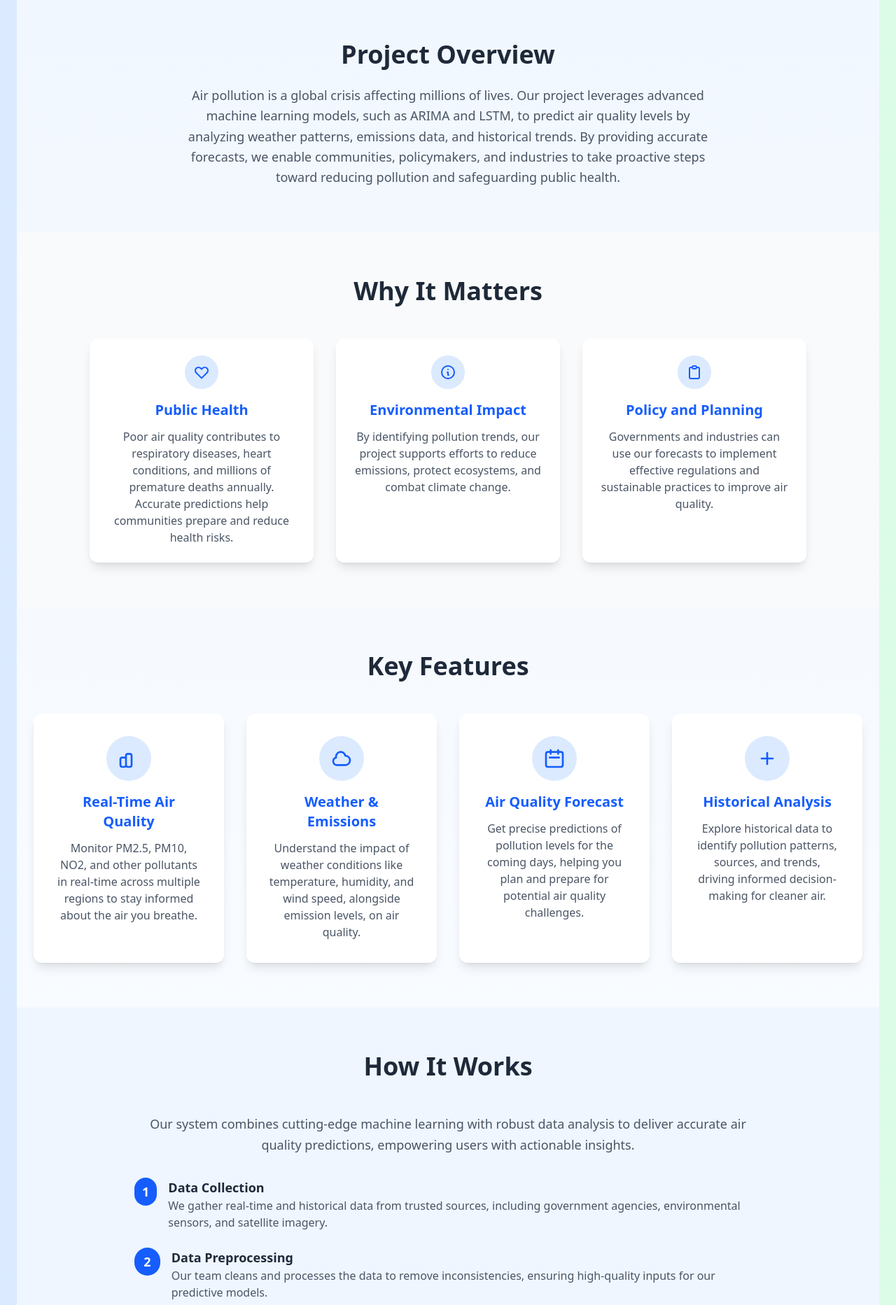
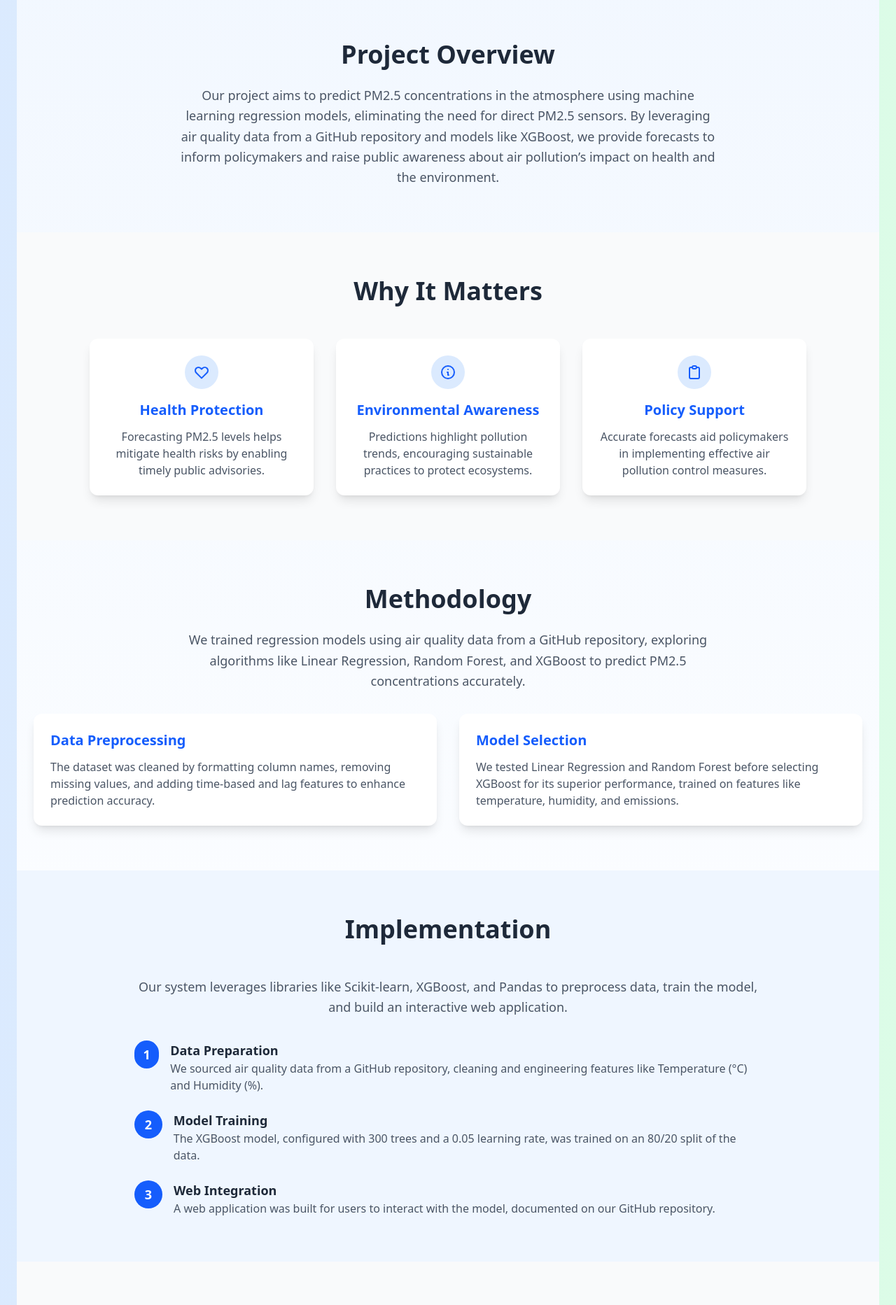
Before and after one commit to SatyaRy/air-quality-predict-webapp, a React (Vite) app in the folder frontend/: page / in a window 1280 px wide. Shown: the part 540-2405 px from the top of the page at 70% size. Built offline with nearby package versions, Linux system fonts and the light colour scheme.

Commit message:
Refine air quality advice thresholds and enhance dashboard form validation

```diff
--- a/frontend/src/pages/Dashboard.jsx
+++ b/frontend/src/pages/Dashboard.jsx
@@ -11,31 +11,31 @@ import {
 } from "react-icons/fa";
 
 const getAdvice = (pm25) => {
-  if (pm25 <= 49.9) {
+  if (pm25 <= 12.0) {
     return {
       text: "Breathe easy! The air is fresh and healthy. A perfect day for outdoor activities.",
       icon: <FaCheckCircle className="inline-block mr-2" size={20} />,
       color: "text-green-600",
     };
-  } else if (pm25 <= 99.9) {
+  } else if (pm25 <= 35.4) {
     return {
       text: "Air quality is acceptable, but a few sensitive individuals may feel mild effects. Keep enjoying your day!",
       icon: <FaExclamationCircle className="inline-block mr-2" size={20} />,
       color: "text-yellow-600",
     };
-  } else if (pm25 <= 149.9) {
+  } else if (pm25 <= 55.4) {
     return {
       text: "If you have respiratory conditions, consider limiting outdoor exertion. Others can still enjoy normal activities.",
       icon: <FaExclamationTriangle className="inline-block mr-2" size={20} />,
       color: "text-orange-600",
     };
-  } else if (pm25 <= 199.9) {
+  } else if (pm25 <= 150.4) {
     return {
       text: "Everyone may start to feel health effects. It's a good idea to reduce prolonged outdoor activities.",
       icon: <FaRadiation className="inline-block mr-2" size={20} />,
       color: "text-red-600",
     };
-  } else if (pm25 <= 299.9) {
+  } else if (pm25 <= 250.4) {
     return {
       text: "Serious health effects possible for everyone. Stay indoors as much as possible and wear a mask if outside.",
       icon: <FaSkullCrossbones className="inline-block mr-2" size={20} />,
@@ -70,24 +70,22 @@ const AirQualityAdvice = ({ pm25 }) => {
 
 function Dashboard() {
   const [formData, setFormData] = useState({
+    Temperature: 25,
+    Humidity: 60,
+    Pressure: 1013,
+    Wind_Speed_kmh: 7.2,
+    Visibility: 10,
+    Rainfall: 0,
+    so2: 10,
+    no2: 20,
+    PM10: 30,
     AQI: 50,
-    PM10_μgm3: 30,
-    NO2_ppb: 20,
-    Temperature_C: 25,
-    Humidity_: 60,
-    SO2_ppb: 10,
-    CO_ppm: 0.5,
-    O3_ppb: 15,
-    PM25_μgm3: 20,
-    Wind_Speed_ms: 2,
-    PM25_1hr_ago: 18,
-    PM25_2hr_ago: 19,
-    pm25_rolling_mean3: 19.5,
   });
 
   const [pm25, setPm25] = useState(null);
   const [loading, setLoading] = useState(false);
   const [error, setError] = useState(null);
+  const [formErrors, setFormErrors] = useState({});
 
   const handleChange = (e) => {
     const { name, value } = e.target;
@@ -95,10 +93,29 @@ function Dashboard() {
       ...prev,
       [name]: value ? parseFloat(value) : "",
     }));
+    // Clear error for this field when user starts typing
+    if (formErrors[name]) {
+      setFormErrors((prev) => ({ ...prev, [name]: "" }));
+    }
+  };
+
+  const validateForm = () => {
+    const errors = {};
+    Object.keys(formData).forEach((key) => {
+      if (formData[key] === "" || formData[key] == null) {
+        errors[key] = `${formatLabel(key)} is required`;
+      }
+    });
+    return errors;
   };
 
   const handleSubmit = async (e) => {
     e.preventDefault();
+    const errors = validateForm();
+    if (Object.keys(errors).length > 0) {
+      setFormErrors(errors);
+      return;
+    }
     setLoading(true);
     setError(null);
     setPm25(null);
@@ -125,17 +142,21 @@ function Dashboard() {
 
   const formatLabel = (key) => {
     let label = key.replace(/_/g, " ");
-    label = label.replace("μgm3", "µg/m³");
-    label = label.replace("ppb", "ppb");
-    label = label.replace("ppm", "ppm");
-    label = label.replace("C", "°C");
-    label = label.replace("ms", "m/s");
+    // label = label.replace("kmh", "km/h");
+    label = label.replace("so2", "SO2");
+    label = label.replace("no2", "NO2");
+    label = label.replace("Temperature", "Temperature (°C)");
     label = label.replace("Humidity", "Humidity (%)");
-    label = label.replace("Wind Speed", "Wind Speed (m/s)");
-    label = label.replace("Temperature", "Temperature (°C)");
+    label = label.replace("Pressure", "Pressure (hPa)");
+    label = label.replace("Wind Speed", "Wind Speed (km/h)");
+    label = label.replace("Visibility", "Visibility (km)");
+    label = label.replace("Rainfall", "Rainfall (mm)");
+    label = label.replace("PM10", "PM10 (µg/m³)");
+    label = label.replace("SO2", "SO2 (ppb)");
+    label = label.replace("NO2", "NO2 (ppb)");
     return label;
   };
-  // new AQI
+
   const data = [
     {
       title: "PM2.5",
@@ -143,15 +164,15 @@ function Dashboard() {
       unit: "µg/m³",
       status:
         pm25 !== null
-          ? pm25 <= 49.9
+          ? pm25 <= 12.0
             ? "Good"
-            : pm25 <= 99.9
+            : pm25 <= 35.4
             ? "Moderate"
-            : pm25 <= 149.9
+            : pm25 <= 55.4
             ? "Unhealthy for Sensitive Groups"
-            : pm25 <= 199.9
+            : pm25 <= 150.4
             ? "Unhealthy"
-            : pm25 <= 299.9
+            : pm25 <= 250.4
             ? "Very Unhealthy"
             : "Hazardous"
           : "Unknown",
@@ -172,7 +193,7 @@ function Dashboard() {
 
         <section className="mb-12 max-w-3xl mx-auto">
           <div className="bg-white p-8 rounded-xl shadow-lg">
-            <h2 className="text-2xl font-bold text-gray-800 mb-6 text-center">
+            <h2 className="text-2xl suprang-bold text-gray-800 mb-6 text-center">
               Input Air Quality Data
             </h2>
             <div className="space-y-6">
@@ -193,9 +214,16 @@ function Dashboard() {
                       onChange={handleChange}
                       step="0.1"
                       required
-                      className="w-full p-3 bg-gray-50 border border-gray-300 rounded-lg"
-                      placeholder={`Enter ${key}`}
+                      className={`w-full p-3 bg-gray-50 border ${
+                        formErrors[key] ? "border-red-500" : "border-gray-300"
+                      } rounded-lg`}
+                      placeholder={`Enter ${formatLabel(key)}`}
                     />
+                    {formErrors[key] && (
+                      <p className="text-red-500 text-sm mt-1">
+                        {formErrors[key]}
+                      </p>
+                    )}
                   </div>
                 ))}
               </div>
--- a/frontend/src/pages/Home.jsx
+++ b/frontend/src/pages/Home.jsx
@@ -16,35 +16,34 @@ function Home() {
         <div className="container mx-auto px-6 py-16 md:py-24">
           <div className="text-center max-w-4xl mx-auto animate-fade-in">
             <h1 className="text-4xl md:text-6xl font-extrabold text-blue-900 leading-tight mb-6">
-              Air Quality Prediction for a Healthier Tomorrow
+              Predicting PM2.5 for Cleaner Air
             </h1>
             <p className="text-lg md:text-2xl text-gray-700 mb-8">
-              Harnessing machine learning to forecast air pollution and empower
-              communities to breathe cleaner air.
+              Using machine learning to forecast PM2.5 concentrations and
+              support healthier communities worldwide.
             </p>
             <button
               onClick={scrollToOverview}
               className="inline-block bg-blue-600 text-white font-semibold px-8 py-3 rounded-full hover:bg-blue-700 transition-colors duration-300"
             >
-              Explore Now
+              Learn More
             </button>
           </div>
         </div>
       </div>
 
-      {/* Introduction Section */}
+      {/* Project Overview Section */}
       <section ref={overviewRef} className="container mx-auto px-6 py-16">
         <h2 className="text-3xl md:text-4xl font-bold text-gray-800 mb-6 text-center">
           Project Overview
         </h2>
         <p className="text-lg text-gray-600 max-w-3xl mx-auto leading-relaxed text-center">
-          Air pollution is a global crisis affecting millions of lives. Our
-          project leverages advanced machine learning models, such as ARIMA and
-          LSTM, to predict air quality levels by analyzing weather patterns,
-          emissions data, and historical trends. By providing accurate
-          forecasts, we enable communities, policymakers, and industries to take
-          proactive steps toward reducing pollution and safeguarding public
-          health.
+          Our project aims to predict PM2.5 concentrations in the atmosphere
+          using machine learning regression models, eliminating the need for
+          direct PM2.5 sensors. By leveraging air quality data from a GitHub
+          repository and models like XGBoost, we provide forecasts to inform
+          policymakers and raise public awareness about air pollution’s impact
+          on health and the environment.
         </p>
       </section>
 
@@ -54,7 +53,6 @@ function Home() {
           Why It Matters
         </h2>
         <div className="grid grid-cols-1 md:grid-cols-3 gap-8 max-w-5xl mx-auto">
-          {/* Public Health */}
           <div className="bg-white shadow-lg rounded-xl p-6 text-center transition-all duration-300 hover:shadow-2xl hover:-translate-y-2">
             <div className="w-12 h-12 bg-blue-100 rounded-full flex items-center justify-center mx-auto mb-4">
               <svg
@@ -72,16 +70,14 @@ function Home() {
               </svg>
             </div>
             <h3 className="text-xl font-semibold text-blue-600 mb-3">
-              Public Health
+              Health Protection
             </h3>
             <p className="text-gray-600">
-              Poor air quality contributes to respiratory diseases, heart
-              conditions, and millions of premature deaths annually. Accurate
-              predictions help communities prepare and reduce health risks.
+              Forecasting PM2.5 levels helps mitigate health risks by enabling
+              timely public advisories.
             </p>
           </div>
 
-          {/* Environmental Impact */}
           <div className="bg-white shadow-lg rounded-xl p-6 text-center transition-all duration-300 hover:shadow-2xl hover:-translate-y-2">
             <div className="w-12 h-12 bg-blue-100 rounded-full flex items-center justify-center mx-auto mb-4">
               <svg
@@ -99,15 +95,14 @@ function Home() {
               </svg>
             </div>
             <h3 className="text-xl font-semibold text-blue-600 mb-3">
-              Environmental Impact
+              Environmental Awareness
             </h3>
             <p className="text-gray-600">
-              By identifying pollution trends, our project supports efforts to
-              reduce emissions, protect ecosystems, and combat climate change.
+              Predictions highlight pollution trends, encouraging sustainable
+              practices to protect ecosystems.
             </p>
           </div>
 
-          {/* Policy and Planning */}
           <div className="bg-white shadow-lg rounded-xl p-6 text-center transition-all duration-300 hover:shadow-2xl hover:-translate-y-2">
             <div className="w-12 h-12 bg-blue-100 rounded-full flex items-center justify-center mx-auto mb-4">
               <svg
@@ -125,140 +120,60 @@ function Home() {
               </svg>
             </div>
             <h3 className="text-xl font-semibold text-blue-600 mb-3">
-              Policy and Planning
+              Policy Support
             </h3>
             <p className="text-gray-600">
-              Governments and industries can use our forecasts to implement
-              effective regulations and sustainable practices to improve air
-              quality.
+              Accurate forecasts aid policymakers in implementing effective air
+              pollution control measures.
             </p>
           </div>
         </div>
       </section>
 
-      {/* Features Section */}
+      {/* Methodology Section */}
       <section className="container mx-auto px-6 py-16">
-        <h2 className="text-3xl md:text-4xl font-bold text-gray-800 mb-12 text-center">
-          Key Features
+        <h2 className="text-3xl md:text-4xl font-bold text-gray-800 mb-6 text-center">
+          Methodology
         </h2>
-        <div className="grid grid-cols-1 md:grid-cols-2 lg:grid-cols-4 gap-8">
-          {/* Feature 1 */}
-          <div className="bg-white shadow-lg rounded-xl p-8 flex flex-col items-center text-center transition-all duration-300 hover:shadow-2xl hover:-translate-y-2">
-            <div className="w-16 h-16 bg-blue-100 rounded-full flex items-center justify-center mb-4">
-              <svg
-                className="w-8 h-8 text-blue-600"
-                fill="none"
-                stroke="currentColor"
-                viewBox="0 0 24 24"
-              >
-                <path
-                  strokeLinecap="round"
-                  strokeLinejoin="round"
-                  strokeWidth="2"
-                  d="M9 19v-6a2 2 0 00-2-2H5a2 2 0 00-2 2v6a2 2 0 002 2h2a2 2 0 002-2zm0 0V9a2 2 0 012-2h2a2 2 0 012 2v10m-6 0a2 2 0 002 2h2a2 2 0 002-2V9a2 2 0 00-2-2h-2a2 2 0 00-2 2v10"
-                />
-              </svg>
-            </div>
-            <h3 className="text-xl font-bold text-blue-600 mb-3">
-              Real-Time Air Quality
+        <p className="text-lg text-gray-600 max-w-3xl mx-auto leading-relaxed text-center mb-8">
+          We trained regression models using air quality data from a GitHub
+          repository, exploring algorithms like Linear Regression, Random
+          Forest, and XGBoost to predict PM2.5 concentrations accurately.
+        </p>
+        <div className="grid grid-cols-1 md:grid-cols-2 gap-8">
+          <div className="bg-white shadow-lg rounded-xl p-6">
+            <h3 className="text-xl font-semibold text-blue-600 mb-3">
+              Data Preprocessing
             </h3>
             <p className="text-gray-600">
-              Monitor PM2.5, PM10, NO2, and other pollutants in real-time across
-              multiple regions to stay informed about the air you breathe.
+              The dataset was cleaned by formatting column names, removing
+              missing values, and adding time-based and lag features to enhance
+              prediction accuracy.
             </p>
           </div>
-
-          {/* Feature 2 */}
-          <div className="bg-white shadow-lg rounded-xl p-8 flex flex-col items-center text-center transition-all duration-300 hover:shadow-2xl hover:-translate-y-2">
-            <div className="w-16 h-16 bg-blue-100 rounded-full flex items-center justify-center mb-4">
-              <svg
-                className="w-8 h-8 text-blue-600"
-                fill="none"
-                stroke="currentColor"
-                viewBox="0 0 24 24"
-              >
-                <path
-                  strokeLinecap="round"
-                  strokeLinejoin="round"
-                  strokeWidth="2"
-                  d="M3 15a4 4 0 004 4h9a5 5 0 10-.1-9.999 5.002 5.002 0 10-9.78 2.096A4.001 4.001 0 003 15z"
-                />
-              </svg>
-            </div>
-            <h3 className="text-xl font-bold text-blue-600 mb-3">
-              Weather & Emissions
+          <div className="bg-white shadow-lg rounded-xl p-6">
+            <h3 className="text-xl font-semibold text-blue-600 mb-3">
+              Model Selection
             </h3>
             <p className="text-gray-600">
-              Understand the impact of weather conditions like temperature,
-              humidity, and wind speed, alongside emission levels, on air
-              quality.
-            </p>
-          </div>
-
-          {/* Feature 3 */}
-          <div className="bg-white shadow-lg rounded-xl p-8 flex flex-col items-center text-center transition-all duration-300 hover:shadow-2xl hover:-translate-y-2">
-            <div className="w-16 h-16 bg-blue-100 rounded-full flex items-center justify-center mb-4">
-              <svg
-                className="w-8 h-8 text-blue-600"
-                fill="none"
-                stroke="currentColor"
-                viewBox="0 0 24 24"
-              >
-                <path
-                  strokeLinecap="round"
-                  strokeLinejoin="round"
-                  strokeWidth="2"
-                  d="M8 7V3m8 4V3m-9 8h10M5 21h14a2 2 0 002-2V7a2 2 0 00-2-2H5a2 2 0 00-2 2v12a2 2 0 002 2z"
-                />
-              </svg>
-            </div>
-            <h3 className="text-xl font-bold text-blue-600 mb-3">
-              Air Quality Forecast
-            </h3>
-            <p className="text-gray-600">
-              Get precise predictions of pollution levels for the coming days,
-              helping you plan and prepare for potential air quality challenges.
-            </p>
-          </div>
-
-          {/* Feature 4 */}
-          <div className="bg-white shadow-lg rounded-xl p-8 flex flex-col items-center text-center transition-all duration-300 hover:shadow-2xl hover:-translate-y-2">
-            <div className="w-16 h-16 bg-blue-100 rounded-full flex items-center justify-center mb-4">
-              <svg
-                className="w-8 h-8 text-blue-600"
-                fill="none"
-                stroke="currentColor"
-                viewBox="0 0 24 24"
-              >
-                <path
-                  strokeLinecap="round"
-                  strokeLinejoin="round"
-                  strokeWidth="2"
-                  d="M12 6v6m0 0v6m0-6h6m-6 0H6"
-                />
-              </svg>
-            </div>
-            <h3 className="text-xl font-bold text-blue-600 mb-3">
-              Historical Analysis
-            </h3>
-            <p className="text-gray-600">
-              Explore historical data to identify pollution patterns, sources,
-              and trends, driving informed decision-making for cleaner air.
+              We tested Linear Regression and Random Forest before selecting
+              XGBoost for its superior performance, trained on features like
+              temperature, humidity, and emissions.
             </p>
           </div>
         </div>
       </section>
 
-      {/* How It Works Section */}
+      {/* Implementation Section */}
       <section className="container mx-auto px-6 py-16 bg-blue-50">
         <h2 className="text-3xl md:text-4xl font-bold text-gray-800 mb-12 text-center">
-          How It Works
+          Implementation
         </h2>
         <div className="max-w-4xl mx-auto">
           <p className="text-lg text-gray-600 mb-8 leading-relaxed text-center">
-            Our system combines cutting-edge machine learning with robust data
-            analysis to deliver accurate air quality predictions, empowering
-            users with actionable insights.
+            Our system leverages libraries like Scikit-learn, XGBoost, and
+            Pandas to preprocess data, train the model, and build an interactive
+            web application.
           </p>
           <ul className="space-y-6 text-gray-600">
             <li className="flex items-start">
@@ -267,12 +182,12 @@ function Home() {
               </span>
               <div>
                 <h4 className="text-lg font-semibold text-gray-800">
-                  Data Collection
+                  Data Preparation
                 </h4>
                 <p>
-                  We gather real-time and historical data from trusted sources,
-                  including government agencies, environmental sensors, and
-                  satellite imagery.
+                  We sourced air quality data from a GitHub repository, cleaning
+                  and engineering features like Temperature (°C) and Humidity
+                  (%).
                 </p>
               </div>
             </li>
@@ -282,12 +197,11 @@ function Home() {
               </span>
               <div>
                 <h4 className="text-lg font-semibold text-gray-800">
-                  Data Preprocessing
+                  Model Training
                 </h4>
                 <p>
-                  Our team cleans and processes the data to remove
-                  inconsistencies, ensuring high-quality inputs for our
-                  predictive models.
+                  The XGBoost model, configured with 300 trees and a 0.05
+                  learning rate, was trained on an 80/20 split of the data.
                 </p>
               </div>
             </li>
@@ -297,27 +211,11 @@ function Home() {
               </span>
               <div>
                 <h4 className="text-lg font-semibold text-gray-800">
-                  Model Training
+                  Web Integration
                 </h4>
                 <p>
-                  We train advanced machine learning models like ARIMA and LSTM,
-                  which analyze weather, emissions, and historical data to
-                  forecast air quality.
-                </p>
-              </div>
-            </li>
-            <li className="flex items-start">
-              <span className="w-10 h-10 bg-blue-600 text-white rounded-full flex items-center justify-center mr-4 text-lg font-semibold">
-                4
-              </span>
-              <div>
-                <h4 className="text-lg font-semibold text-gray-800">
-                  Performance Evaluation
-                </h4>
-                <p>
-                  We assess model accuracy using metrics like Mean Absolute
-                  Error (MAE) and Root Mean Squared Error (RMSE) to ensure
-                  reliable predictions.
+                  A web application was built for users to interact with the
+                  model, documented on our GitHub repository.
                 </p>
               </div>
             </li>
@@ -325,58 +223,20 @@ function Home() {
         </div>
       </section>
 
-      {/* Our Impact Section */}
-      <section className="container mx-auto px-6 py-16">
-        <h2 className="text-3xl md:text-4xl font-bold text-gray-800 mb-12 text-center">
-          Our Impact
-        </h2>
-        <div className="grid grid-cols-1 md:grid-cols-3 gap-8 max-w-5xl mx-auto">
-          <div className="text-center">
-            <p className="text-4xl font-bold text-blue-600 mb-2">10M+</p>
-            <p className="text-gray-600">
-              People reached with air quality insights through our platform and
-              partnerships.
-            </p>
-          </div>
-          <div className="text-center">
-            <p className="text-4xl font-bold text-blue-600 mb-2">50+</p>
-            <p className="text-gray-600">
-              Regions monitored globally, providing localized air quality
-              forecasts.
-            </p>
-          </div>
-          <div className="text-center">
-            <p className="text-4xl font-bold text-blue-600 mb-2">90%</p>
-            <p className="text-gray-600">
-              Prediction accuracy, enabling confident decision-making for
-              cleaner air.
-            </p>
-          </div>
-        </div>
-      </section>
-
-      {/* Get Involved Section */}
+      {/* Challenges Section */}
       <section className="container mx-auto px-6 py-16 bg-gray-50">
-        <h2 className="text-3xl md:text-4xl font-bold text-gray-800 mb-12 text-center">
-          Get Involved
-        </h2>
-        <p className="text-lg text-gray-600 max-w-3xl mx-auto mb-8 leading-relaxed text-center">
-          Join us in our mission to improve air quality worldwide. Whether
-          you're a policymaker, researcher, or concerned citizen, there are many
-          ways to contribute.
-        </p>
         <div className="flex flex-col md:flex-row justify-center gap-4">
           <Link
             to="/dashboard"
             className="inline-block bg-blue-600 text-white font-semibold px-8 py-3 rounded-full hover:bg-blue-700 transition-colors duration-300"
           >
-            View Dashboard
+            Explore Dashboard
           </Link>
           <Link
             to="/about"
             className="inline-block bg-transparent border-2 border-blue-600 text-blue-600 font-semibold px-8 py-3 rounded-full hover:bg-blue-600 hover:text-white transition-colors duration-300"
           >
-            Learn About Our Team
+            Meet Our Team
           </Link>
         </div>
       </section>
```
Also changed, not shown: frontend/src/pages/Performance.jsx (+32 -21 lines).
